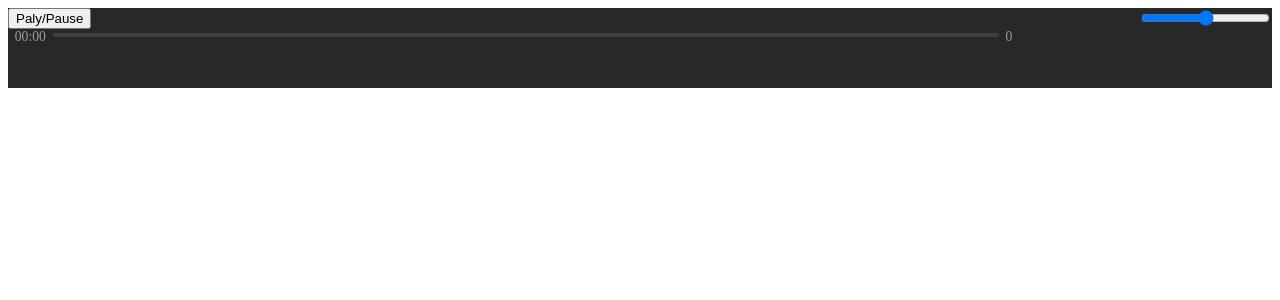
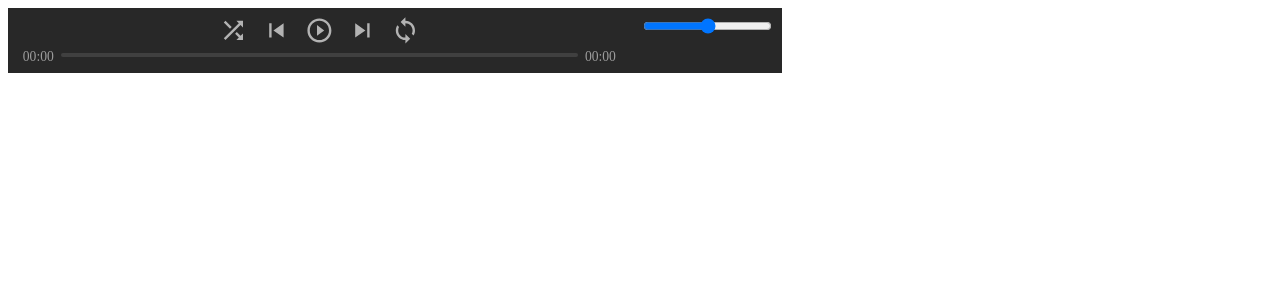
Before and after one commit to MdTeach/ReacMusicPlayer, a React (Create React App) app: page / in a window 1280 px wide. Shown: the top 300 px of the page. Built offline with nearby package versions, Linux system fonts and the light colour scheme.

Commit message:
Buttons added

```diff
--- a/package.json
+++ b/package.json
@@ -3,6 +3,9 @@
   "version": "0.1.0",
   "private": true,
   "dependencies": {
+    "@material-ui/core": "^4.9.1",
+    "@material-ui/icons": "^4.9.1",
+    "@material-ui/styles": "^4.9.0",
     "@testing-library/jest-dom": "^4.2.4",
     "@testing-library/react": "^9.3.2",
     "@testing-library/user-event": "^7.1.2",
--- a/src/music_player/audio_controls/AudioControls.css
+++ b/src/music_player/audio_controls/AudioControls.css
@@ -0,0 +1,4 @@
+.control-buttons{
+    width: 100%;
+    text-align: center;
+}
--- a/src/music_player/audio_controls/AudioControls.js
+++ b/src/music_player/audio_controls/AudioControls.js
@@ -1,13 +1,61 @@
 import React from 'react'
 
+//material ui
+
+//play pause
+import PlayCircleOutlineIcon from '@material-ui/icons/PlayCircleOutline';
+import PauseCircleOutlineIcon from '@material-ui/icons/PauseCircleOutline';
+
+//skip next
+import SkipNextIcon from '@material-ui/icons/SkipNext';
+import SkipPreviousIcon from '@material-ui/icons/SkipPrevious';
+
+//shuffle button
+import ShuffleIcon from '@material-ui/icons/Shuffle';
+
+//loop button
+import LoopIcon from '@material-ui/icons/Loop';
+
+import { makeStyles } from '@material-ui/core/styles';
+
+
+import './AudioControls.css'
+
+//defining the styles for the button
+const useStyles = makeStyles({
+    Button: {
+        marginLeft:".25em",
+        marginRight:".25em",
+        color: "#b3b3b3",
+        fontSize: "1.8em",
+        '&:hover':{
+            color:"white"
+        }
+    },
+
+
+})
+
 export default (props)=>{
+    //for the styling
+    const classes = useStyles();
+
     const handlePlayPause = ()=>{
         props.handlePlayPause()
     }
 
     return(
         <div className="control-buttons">
-            <button onClick={handlePlayPause}>Paly/Pause</button>
+            <ShuffleIcon className={classes.Button}/>
+            <SkipPreviousIcon className={classes.Button}/>
+            {
+            (props.isPaused)?
+                <PlayCircleOutlineIcon className={classes.Button} onClick={handlePlayPause}/>
+            :
+                <PauseCircleOutlineIcon className={classes.Button} onClick={handlePlayPause}/>
+            }
+            <SkipNextIcon className={classes.Button}/>
+            <LoopIcon className={classes.Button}/>
         </div>
     )
 }
--- a/src/music_player/progress_bar/ProgressBar.js
+++ b/src/music_player/progress_bar/ProgressBar.js
@@ -36,9 +36,6 @@ export default (props)=>{
         if(isMouseDown){
             const value = getPos(event)
             props.updateCurrentTime(value/100*props.length)
-            console.log("Setting ..",value)
-            // sliderButton.current.style.left = value + "%";
-            // sliderBackGround.current.style.width = value + "%";
         }
     }
 
@@ -66,7 +63,7 @@ export default (props)=>{
                     <div className="progress_bg" ref={sliderBackGround}> </div>
                 </div>
             </div>
-    <div className="progress-label">{!!totalLength ? getInMinutes(totalLength) : "0"}</div>
+    <div className="progress-label">{!!totalLength ? getInMinutes(totalLength) : "00:00"}</div>
         </div>
     )
 }
--- a/src/music_player/wrapper/Wrapper.css
+++ b/src/music_player/wrapper/Wrapper.css
@@ -1,5 +1,6 @@
 .wrapper{
-    height: 80px;
+    width: 60%;
+    padding: .5em;
     background-color:#282828;
     display: flex;
 }
--- a/src/music_player/wrapper/Wrapper.js
+++ b/src/music_player/wrapper/Wrapper.js
@@ -36,15 +36,11 @@ export default ()=>{
 
     },[0]);
 
-    //audio utils
-    // const play = ()=>{audio.play()}
-    // const pause = ()=>{audio.pause()}
-
     return(
         <div className="wrapper">
             <div className="left-part">
                 <div className="audio-control-button">
-                    <ControlButtons handlePlayPause={handlePlayPause}/>
+                    <ControlButtons handlePlayPause={handlePlayPause} isPaused={audio.paused}/>
                 </div>
                 <div className="audio-progress">
                     <AudioProgress currentTime={currentTime} length={audio.duration} updateCurrentTime={updateCurrentTime}/>
```
Also changed, not shown: 1 other file (tests, documents, lock files or other folders).
